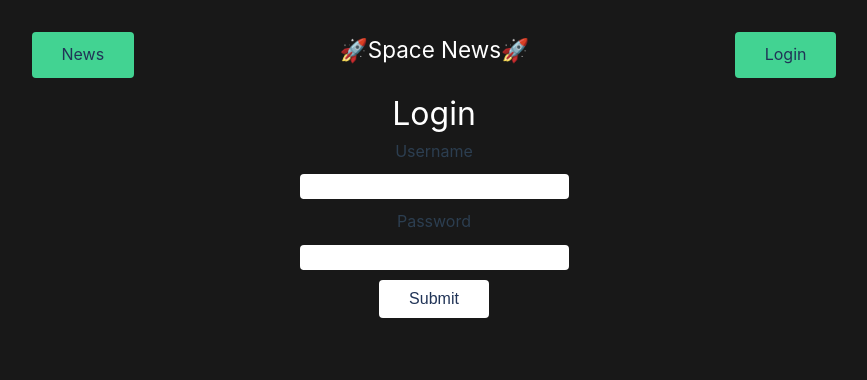
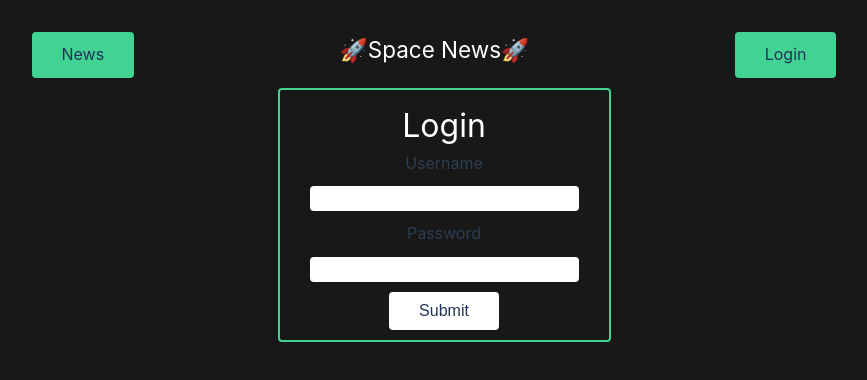
Before and after one commit to vytasgavelis/space-news, a Vue app: page /login in a window 1280 px wide. Shown: the top 380 px of the page, without its empty margins (206-1073 px from the left). Built offline with nearby package versions, Linux system fonts and the light colour scheme.

Commit message:
style login page

```diff
--- a/src/App.vue
+++ b/src/App.vue
@@ -61,6 +61,11 @@ body {
   padding: 2rem;
 
   font-weight: normal;
+}
+
+.green-border {
+  border-radius: 4px;
+  border: 2px solid var(--light-green);
 }
 
 /*header {*/
--- a/src/views/ArticleComp.vue
+++ b/src/views/ArticleComp.vue
@@ -15,7 +15,7 @@ const router = useRouter()
 </script>
 
 <template>
-  <div class="article">
+  <div class="article green-border">
     <img class="article-image" :src="data.imageUrl" alt="Article image">
     <div class="article-text">
       <a href=""><h3 @click="router.push({name: 'article', params: {id: data.id}})">{{ data.title }}</h3></a>
@@ -28,8 +28,6 @@ const router = useRouter()
 <!--TODO: make responsive -->
 <style scoped>
 .article {
-  border-radius: 4px;
-  border: 2px solid var(--light-green);
   min-height: 400px;
   max-height: 400px;
 }
--- a/src/views/ArticleView.vue
+++ b/src/views/ArticleView.vue
@@ -26,7 +26,7 @@ onMounted(async () => {
   <div class="container">
     <p v-if="!loaded">Is loading...</p>
     <div v-else class="article-container">
-      <h1>{{ article.title }}</h1>
+      <h1 class="green-border">{{ article.title }}</h1>
       <div class="image-container">
         <!--  Show placeholder when image is not there  -->
         <img :src="article.imageUrl" alt="Article image">
@@ -80,8 +80,6 @@ onMounted(async () => {
 
 .article-container h1 {
   color: white;
-  border-radius: 4px;
-  border: 2px solid var(--light-green);
 }
 
 
--- a/src/views/LoginView.vue
+++ b/src/views/LoginView.vue
@@ -23,7 +23,7 @@ function login(): void {
 <template>
   <div>
     <div class="container">
-      <div class="form-container">
+      <div class="form-container  green-border">
         <h1>Login</h1>
         <form @submit.prevent="onSubmit">
           <div><label for="username">Username</label></div>
@@ -41,9 +41,7 @@ function login(): void {
 .form-container {
   display: flex;
   flex-direction: column;
-  border: 1px;
   /*color: #213457;*/
-  border-radius: 4px;
   padding: 10px 30px 10px 30px;
   font-size: 16px;
 }
@@ -68,8 +66,8 @@ function login(): void {
   flex-direction: row;
   display: flex;
   width: 100%;
-  border: 1px black;
   justify-content: space-evenly;
+  margin: 10px;
   text-align:center;
 }
 </style>
```
